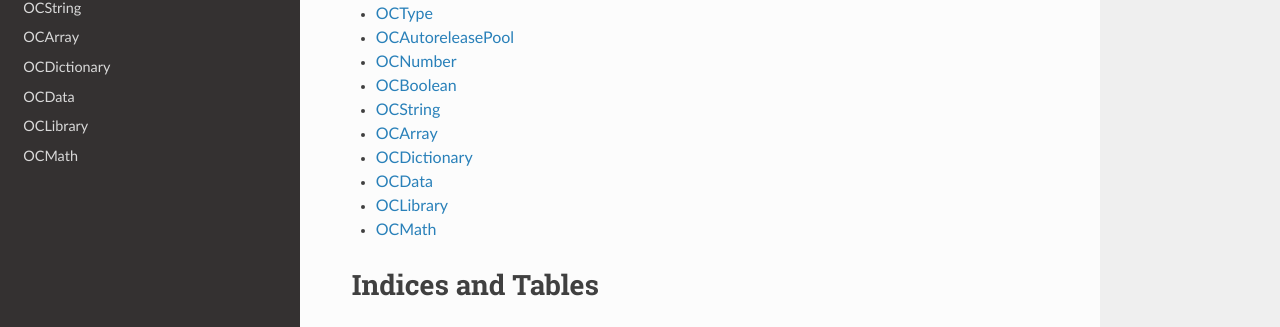
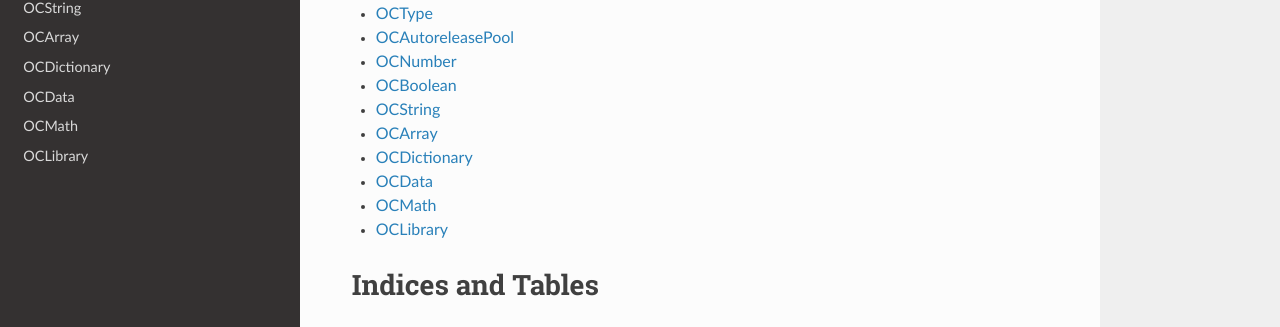
Before and after one commit to pjgrandinetti/OCTypes, a Sphinx documentation site: the page built from docs/index.rst, in a window 1280 px wide and 900 px high, scrolled down 679 px. Shown: the part 336-663 px from the top of the window. Built offline with Sphinx 7.4.7 and the Read the Docs theme 3.1.0, drawn with Linux system fonts in a browser that asks for light colours.

```diff
--- a/docs/index.rst
+++ b/docs/index.rst
@@ -45,8 +45,8 @@ This produces ``libOCTypes.a``.
    api/OCArray
    api/OCDictionary
    api/OCData
+   api/OCMath
    api/OCLibrary
-   api/OCMath
 
 Indices and Tables
 ==================
```
Also changed, not shown: 17 other files.
